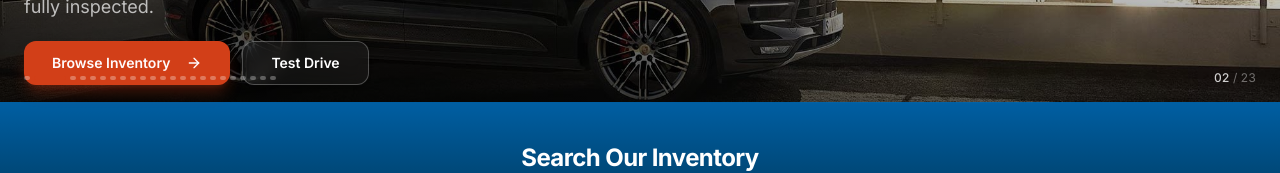
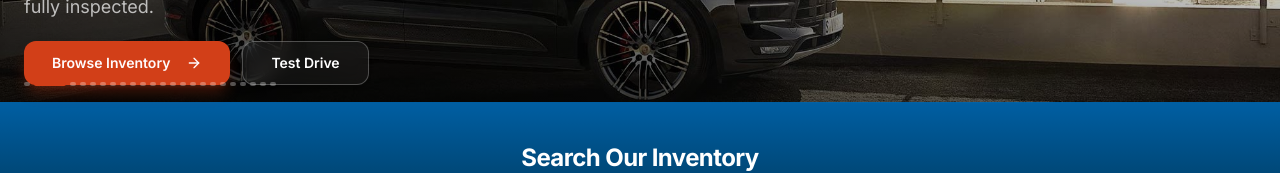
Before and after one commit to alidaneshgar/drivepoint-auto, a Next.js app: page / in a window 1280 px wide. Shown: the part 327-500 px from the top of the page. Built offline with nearby package versions, Linux system fonts and the light colour scheme; no server answers.

Commit message:
Remove slide counter from hero carousel

```diff
--- a/components/hero.tsx
+++ b/components/hero.tsx
@@ -190,14 +190,6 @@ export function Hero() {
                 />
               ))}
             </div>
-            {/* Counter — always visible */}
-            <div className="ml-auto text-[10px] tabular-nums text-white/40 sm:text-xs">
-              <span className="font-medium text-white/80">
-                {String(current + 1).padStart(2, "0")}
-              </span>
-              {" / "}
-              {String(SLIDE_COUNT).padStart(2, "0")}
-            </div>
           </div>
         </div>
       </div>
```
